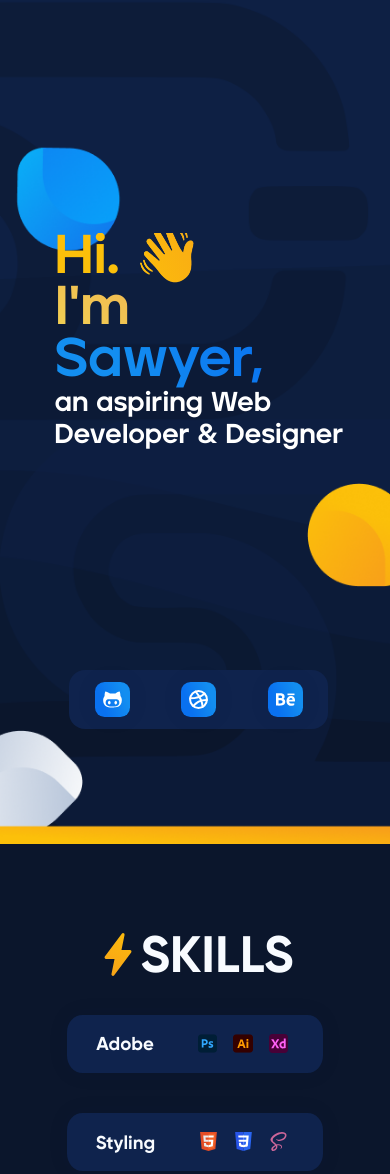
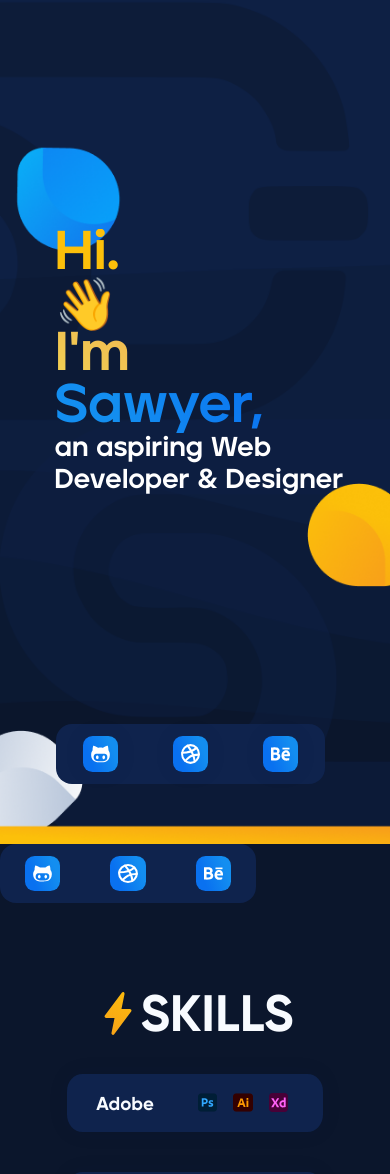
Before and after one commit to SawyerDiamond/portfolio, a website: page index.html in a window 390 px wide. Shown: the top 1174 px of the page. Drawn offline with nearby package versions, Linux system fonts and the light colour scheme.

Commit message:
Fixed social list.

```diff
--- a/SCSS/Components/_mediaqueries.scss
+++ b/SCSS/Components/_mediaqueries.scss
@@ -67,7 +67,52 @@
   .hero {
     &-container {
       &-text {
-        margin-bottom: 1.5rem;
+        margin-bottom: 2.5rem;
+      }
+      &-right {
+        margin-bottom: 3vh;
+        padding-right: 5%;
+        &-social {
+          display: none;
+        }
+      }
+      &-social {
+        &-m {
+          display: flex;
+          flex-direction: row;
+          justify-content: space-around;
+          background-color: $navy-secondary;
+          border-radius: 1rem;
+          width: 16rem;
+          li {
+            img {
+              width: 1.2rem;
+              height: 1.2rem;
+            }
+            margin-top: 0.75rem;
+            margin-bottom: 0.75rem;
+            border-radius: 0.6rem;
+            background: linear-gradient(70deg, $dark-blue 25%, $light-blue 80%);
+            padding: 0.5rem;
+            padding-bottom: 0.25rem;
+
+            &:hover {
+              &:nth-child(1) {
+                background-color: $dark-blue;
+                box-shadow: $blue-shadow;
+              }
+              &:nth-child(2) {
+                background-color: $dark-gold;
+                box-shadow: $gold-shadow;
+              }
+              &:nth-child(3) {
+                background-color: $light-blue;
+                box-shadow: $blue-shadow;
+              }
+              transition: all 1000ms ease;
+            }
+          }
+        }
       }
     }
   }
@@ -205,8 +250,6 @@
     &-container {
       display: flex;
       justify-items: center;
-      &-right {
-      }
     }
   }
   .hero {
@@ -255,7 +298,7 @@
         }
       }
       &-right {
-        margin-bottom: 2vh;
+        margin-bottom: 3vh;
         &-social {
           display: flex;
           flex-direction: row;
@@ -368,8 +411,8 @@
         &-1 {
           font-size: 14vw;
           &-hand {
-            display: inline;
-            background: none;
+            display: flex;
+            flex-direction: row;
           }
         }
         &-2 {
@@ -387,26 +430,6 @@
           line-height: 1.15;
         }
       }
-      &-right {
-        &-social {
-          display: flex;
-          flex-direction: row;
-          justify-content: space-around;
-          background-color: $navy-secondary;
-          border-radius: 1rem;
-          li {
-            img {
-              width: 1.2rem;
-              height: 1.2rem;
-            }
-            margin-top: 0.75rem;
-            margin-bottom: 0.75rem;
-            margin-left: 1.6rem;
-            margin-right: 1.6rem;
-            border-radius: 0.6rem;
-          }
-        }
-      }
     }
   }
 }
--- a/SCSS/Components/_project.scss
+++ b/SCSS/Components/_project.scss
@@ -112,6 +112,9 @@ h2 {
 p {
   font-family: "Gilroy", "Segoe UI";
   font-weight: 600;
+}
+footer {
+  font-family: "Gilroy", "Segoe UI";
 }
 
 a {
@@ -327,8 +330,8 @@ footer {
       &-social {
         li {
           img {
-            width: 1vw;
-            height: 1vw;
+            width: 1.2vw;
+            height: 1.2vw;
             display: grid;
             place-content: center;
           }
@@ -354,6 +357,11 @@ footer {
             transition: all 1000ms ease;
           }
         }
+      }
+    }
+    &-social {
+      &-m {
+        display: none;
       }
     }
   }
--- a/index.html
+++ b/index.html
@@ -81,7 +81,7 @@
       <img src="Images\WavesApp.webp" class="wavesapp" alt="" />
       <div class="hero-container top-set">
         <div class="hero-container-text reveal">
-          <h1 class="hero-container-text-top"><span class="hero-container-text-1">Hi. <span class="hero-container-text-1-hand">👋</span></span> <span class="hero-container-text-2"> I'm </span> <span class="hero-container-text-3">Sawyer, </span></h1>
+          <h1 class="hero-container-text-top"><span class="hero-container-text-1">Hi. </span> <span class="hero-container-text-1-hand">👋</span> <span class="hero-container-text-2"> I'm </span> <span class="hero-container-text-3">Sawyer, </span></h1>
           <h1 class="hero-container-text-4"> an aspiring Web</h1>
           <h1 class="hero-container-text-4"> Developer & Designer</h1>
         </div>
@@ -106,6 +106,23 @@
           </ul>
         </div>
       </div>
+      <ul class="hero-container-social-m">
+        <li>
+          <a href=https://github.com/SawyerDiamond/>
+            <img src="Icons/github-two.svg" alt="GitHub" />
+          </a>
+        </li>
+        <li>
+          <a href="https://dribbble.com/SawyerD/">
+            <img src="Icons/dribbble2.svg" alt="Dribbble" />
+          </a>
+        </li>
+        <li>
+          <a href="https://www.behance.net/sawyerd">
+            <img src="Icons/Behance.svg" alt="Behance" />
+          </a>
+        </li>
+      </ul>
     </section>
   </header>
 
```
Also changed, not shown: CSS/styles.css.
